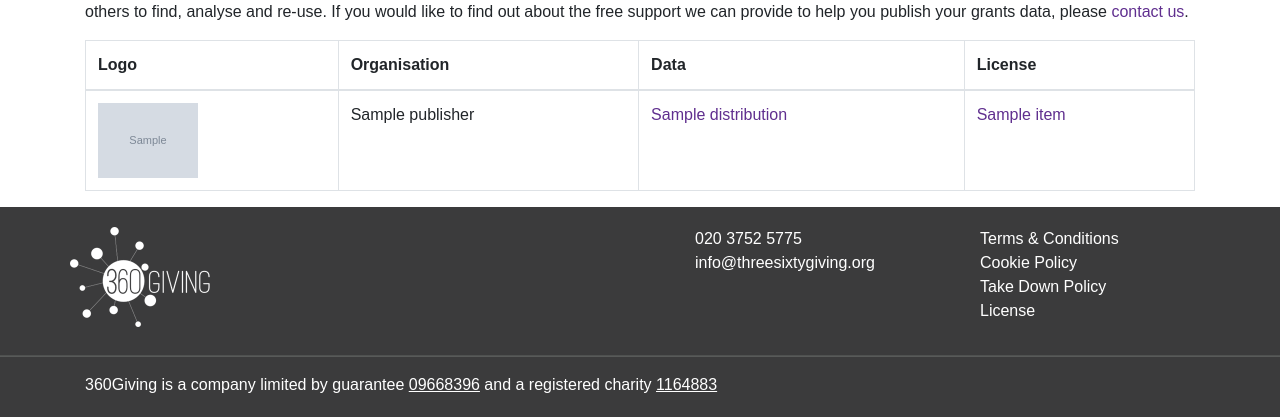
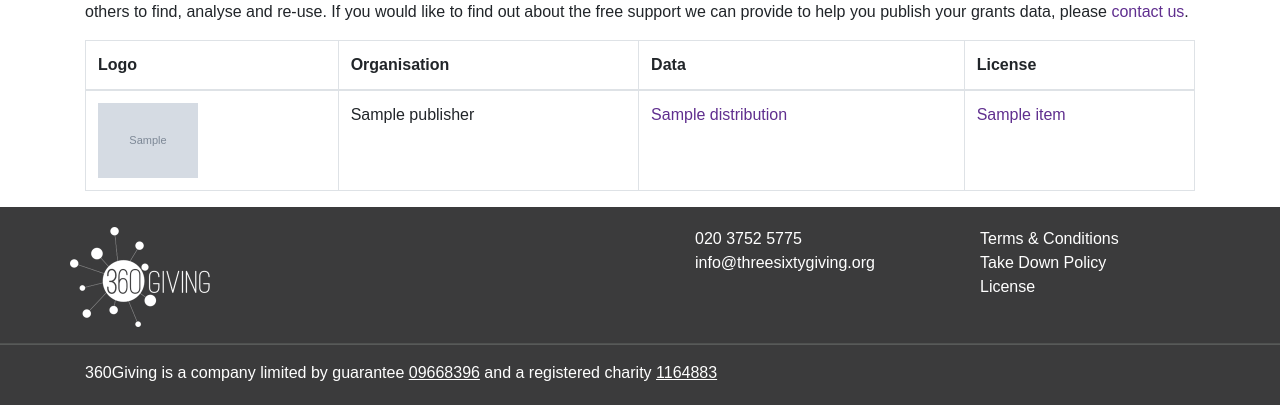
Before and after one commit to ThreeSixtyGiving/registry-classic, a Flask app: page / in a window 1280 px wide. Shown: the part 497-914 px from the top of the page. Run offline with Flask 2, Linux system fonts and the light colour scheme; grey boxes marked "Sample" are stand-in pictures; a database or web service that is not in the repository returns one stand-in record (values such as "Sample title"); data that the repository does not hold is empty; some libraries are stand-ins or nearby versions.

Commit message:
Remove cookie policy link (cookie info is in T&Cs)

```diff
--- a/registry/templates/base.html
+++ b/registry/templates/base.html
@@ -70,7 +70,6 @@
           <div class="col-sm-3">
             <ul>
               <li><a title="Terms &#038; Conditions" href="/terms-conditions">Terms &amp; Conditions</a></li>
-              <li><a title="Cookie Policy" href="http://www.threesixtygiving.org/cookie-policy/">Cookie Policy</a></li>
               <li><a title="Take Down Policy" href="http://www.threesixtygiving.org/take-down-policy/">Take Down Policy</a></li>
               <li><a title="License" href="https://creativecommons.org/licenses/by/4.0/">License</a></li>
             </ul>
```
